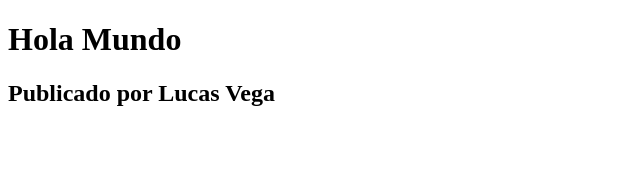
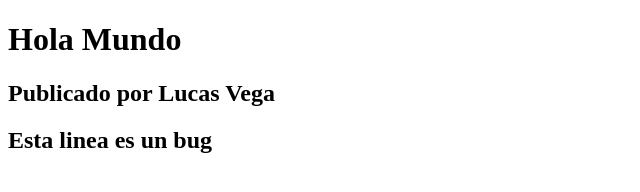
Before and after one commit to lucasvega7/meetup_prueba, a website: page index.html in a window 1280 px wide. Shown: the whole page, without its empty margins (0-640 px from the left). Drawn offline with Linux system fonts and the light colour scheme.

Commit message:
imprime un nuevo mensaje

```diff
--- a/index.html
+++ b/index.html
@@ -9,5 +9,6 @@
 <body>
     <h1> Hola Mundo </h1>
     <h2> Publicado por Lucas Vega</h2>
+    <h2> Esta linea es un bug </h2>
 </body>
 </html>
```
